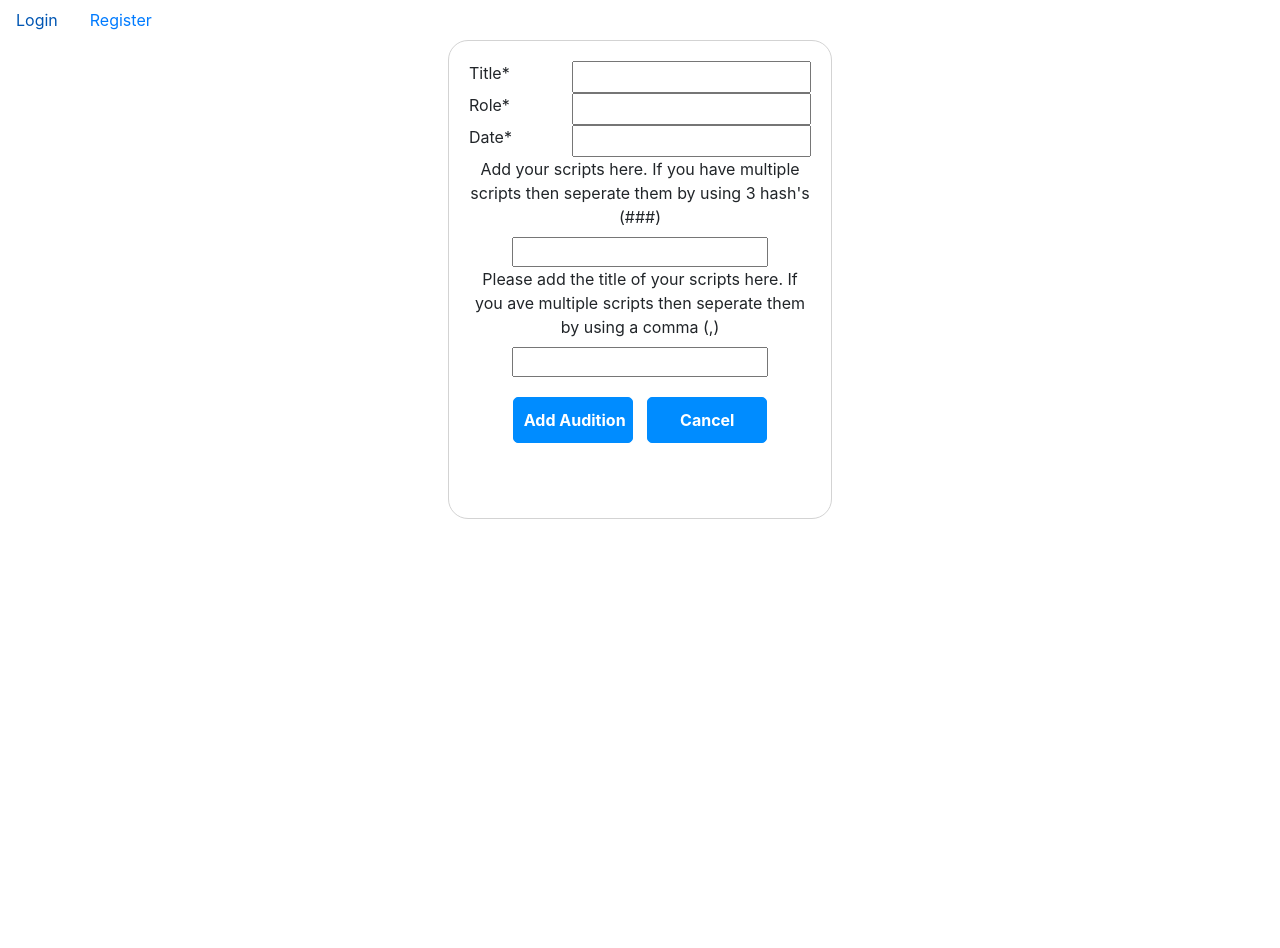
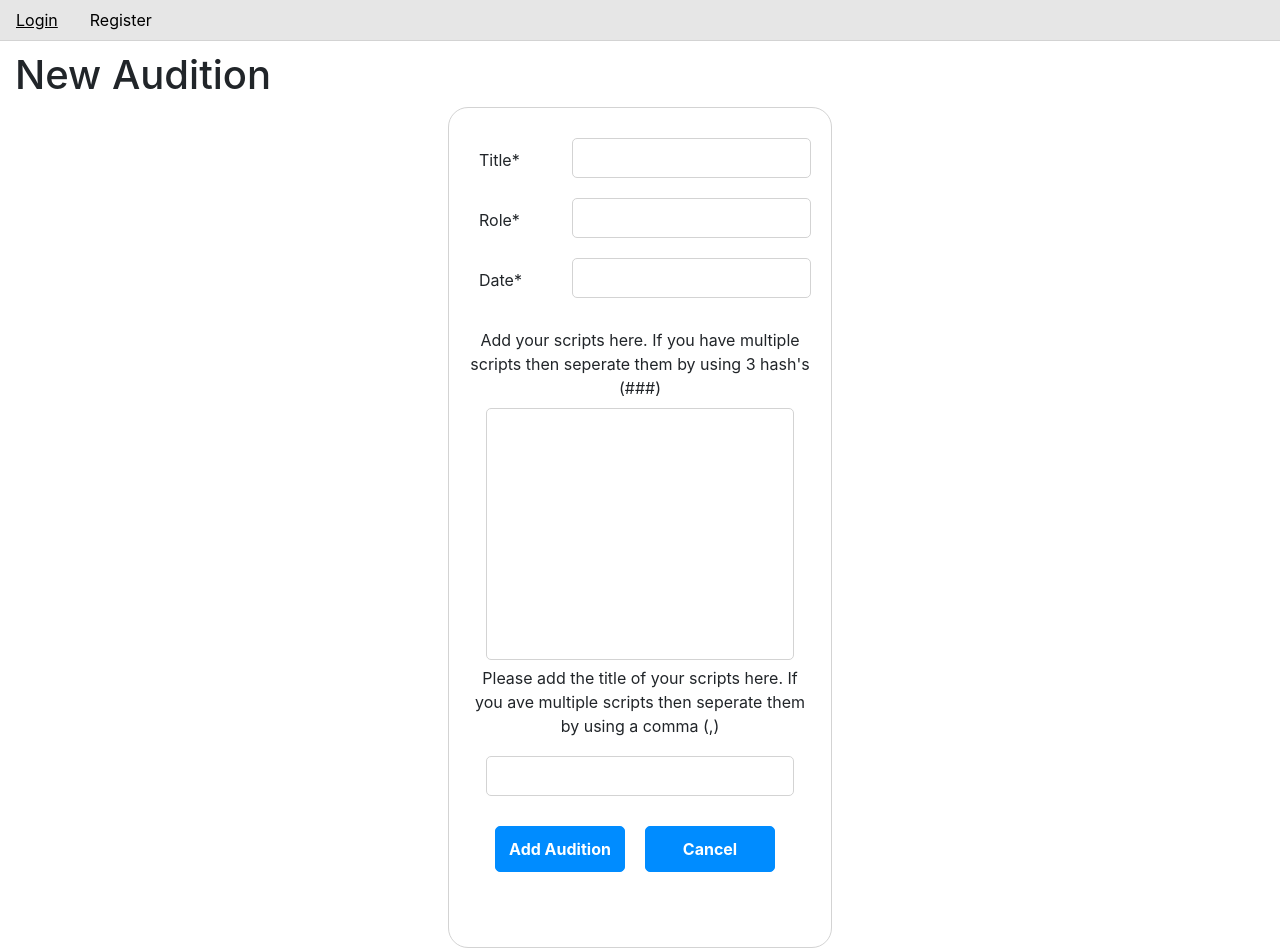
Before and after one commit to Joseph-Marchant/web50-final-project, a Django app: page /new_audition in a window 1280 px wide. Before the commit the page ends 519 px from the top, so only its background shows below. Run offline with Django 4.2, Linux system fonts and the light colour scheme; some libraries are stand-ins or nearby versions.

Commit message:
css and js

```diff
--- a/final/audition/static/audition/styles.css
+++ b/final/audition/static/audition/styles.css
@@ -1,3 +1,22 @@
+.page-title {
+    margin-top: 10px;
+    padding-left: 15px;
+}
+
+.nav-bar {
+    background-color: rgb(230, 230, 230);
+    border-bottom: 1px solid lightgray;
+}
+
+.nav-link {
+    color: black;
+}
+
+.nav-link:hover {
+    text-decoration: underline;
+    color: black;
+}
+
 .form-outer-container {
     width: 30%;
     margin-left: 35%;
@@ -28,22 +47,31 @@
 
 .form-field {
     margin-top: 10px;
+    margin-bottom: 10px;
     padding: 10px;
     border: 1px solid lightgray;
     border-radius: 5px;
     vertical-align: middle;
-    height: 20px;
+    height: 40px;
 }
 
-.form-field:hover {
+.form-field:hover, .form-field:focus {
+    outline: none;
     border: 1px solid rgb(0, 140, 255);
 }
 
 .form-label {
     margin-top: 10px;
+    margin-bottom: 10px;
     padding: 10px;
     vertical-align: middle;
-    height: 20px;
+    height: 40px;
+}
+
+.form-buttons-container {
+    display: grid;
+    grid-template-columns: 150px 150px;
+    justify-content: center;
 }
 
 .form-button {
@@ -55,7 +83,7 @@
     border: 1px solid rgb(0, 140, 255);
     border-radius: 5px;
     font-weight: bold;
-    width: 120px;
+    width: 130px;
 }
 
 .form-button:hover {
@@ -93,7 +121,7 @@
 
 .audition-date-block {
     display: grid;
-    grid-template-columns: auto 100px 100px 100px;
+    grid-template-columns: auto 100px 100px;
 }
 
 .audition-date {
@@ -115,3 +143,61 @@
     color: rgb(0, 140, 255);
     text-decoration: underline;
 }
+
+.script-form{
+    margin-top: 20px;
+}
+
+.script-fields {
+    width: 90%;
+}
+
+#script-input{
+    border: 1px solid lightgrey;
+    border-radius: 5px;
+    padding: 5px;
+    resize: none;
+    overflow-y: scroll;
+}
+
+#script-input:hover, #script-input:focus {
+    border: 1px solid rgb(0, 140, 255);
+    outline: none;
+}
+
+.all-scripts {
+    display: flex;
+    flex-direction: row;
+    flex-wrap: wrap;
+    align-items: center;
+}
+
+.script-display {
+    margin: 15px;
+    padding: 20px;
+    border: 1px solid lightgray;
+    border-radius: 20px;
+    width: 500px;
+}
+
+.single-title {
+    background-color: white;
+    color: black;
+    resize: none;
+    border: none;
+    width: 100%;
+    height: 65px;
+    font-size: 40px;
+    font-weight: bold;
+    padding: 0;
+}
+
+.single-script {
+    background-color: white;
+    color: black;
+    resize: none;
+    border: none;
+    height: 60vh;
+    width: 100%;
+    padding: 0;
+}
--- a/final/audition/templates/audition/new_audition.html
+++ b/final/audition/templates/audition/new_audition.html
@@ -3,6 +3,8 @@
 {% block title %}New Audition{% endblock %}
 
 {% block body %}
+
+    <h1 class="page-title">New Audition</h1>
 
     <!--Form for new auditions-->
     <div class="form-outer-container">
@@ -10,11 +12,11 @@
             <form class="new-audition-form" action="{% url 'new_audition' %}" method="post">
                 {% csrf_token %}
                 <div class="auditon-form form-fields">
-                    <label for="title">Title*</label>
+                    <label class="form-label" for="title">Title*</label>
                     {{ form.title }}
-                    <label for="role">Role*</label>
+                    <label class="form-label" for="role">Role*</label>
                     {{ form.role }}
-                    <label for="date">Date*</label>
+                    <label class="form-label" for="date">Date*</label>
                     {{ form.date }}
                 </div>
                 <div class="script-form">
@@ -25,7 +27,7 @@
                 </div>
                 <div class="form-buttons-container">
                     <input class="form-button" type="submit" value="Add Audition">
-                    <button class="form-button" id='cancel'>Cancel</button>
+                    <a href="{% url 'index' %}"><div class="form-button">Cancel</div></a>
                 </div>
             </form>
 
--- a/final/audition/urls.py
+++ b/final/audition/urls.py
@@ -7,5 +7,9 @@ urlpatterns = [
     path("login", views.login_view, name="login"),
     path("register", views.register, name="register"),
     path("logout", views.logout_view, name="logout"),
-    path("new_audition", views.new_audtion, name="new_audition")
+    path("new_audition", views.new_audtion, name="new_audition"),
+
+    # JS Routes
+    path("audition/<int:id>", views.view_auditon, name="audition"),
+    path("script/<int:id>", views.view_scripts, name="scripts")
 ]
--- a/final/audition/views.py
+++ b/final/audition/views.py
@@ -1,10 +1,11 @@
 from django import forms
 from django.contrib.auth import authenticate, login, logout
 from django.contrib.auth.decorators import login_required
-from django.http import HttpResponse, HttpResponseRedirect
+from django.http import HttpResponse, HttpResponseRedirect, JsonResponse
 from django.shortcuts import render
 from django.urls import reverse
 import os
+import json
 
 from .models import Audition, User, Script
 from .movie import complete, set_end, get_end, time_validate
@@ -104,11 +105,11 @@ def logout_view(request):
 
 # New audition form
 class NewAudition(forms.Form):
-    title = forms.CharField(label="Title*", widget=forms.TextInput(attrs={"class":"form_field"}))
-    role = forms.CharField(label="Role*", widget=forms.TextInput(attrs={"class":"form_field"}))
-    script = forms.CharField(label="Script", required=False)
-    scene = forms.CharField(label="Scene", required=False)
-    date = forms.CharField(label="Audition Date*", widget=forms.TextInput(attrs={"class":"form_field"}))
+    title = forms.CharField(label="Title*", widget=forms.TextInput(attrs={"class": "form-field"}))
+    role = forms.CharField(label="Role*", widget=forms.TextInput(attrs={"class": "form-field"}))
+    script = forms.CharField(label="Script", required=False, widget=forms.Textarea(attrs={"class": "script-fields", "id": "script-input"}))
+    scene = forms.CharField(label="Scene", required=False, widget=forms.TextInput(attrs={"class": "form-field script-fields"}))
+    date = forms.CharField(label="Audition Date*", widget=forms.TextInput(attrs={"class": "form-field"}))
 
 
 # New audition
@@ -130,13 +131,14 @@ def new_audtion(request):
             # Process the forms information
             user_id = request.user.id
             user = User.objects.get(pk=user_id)
-            audition = Audition.objects.create(title=form.cleaned_data["title"], role=form.cleaned_data["role"], user=user)
+            audition = Audition.objects.create(title=form.cleaned_data["title"], role=form.cleaned_data["role"], date=form.cleaned_data["date"], user=user)
             audition.save()
 
             # Seperate the scripts
             if form.cleaned_data["script"] is not None:
-                scripts = seperate_scripts(form.cleaned_data["script"])
-                scene_form = form.cleaned_data["scene"]
+                scripts_form = form.cleaned_data["script"] + '###'
+                scripts = seperate_scripts(scripts_form)
+                scene_form = form.cleaned_data["scene"] + ','
                 scenes = get_scenes(scene_form)
 
                 # Make a new script for every script
@@ -159,7 +161,7 @@ def seperate_scripts(script):
     stop_point = 0
     for i in range(len(script)):
         if script[i:i+3] == "###":
-            script_cut = script[stop_point:i-1]
+            script_cut = script[stop_point:i]
             scripts.append(script_cut)
             stop_point = i + 3
     return scripts
@@ -170,16 +172,23 @@ def get_scenes(scene_list):
     stop_point = 0
     for i in range(len(scene_list)):
         if scene_list[i] == ",":
-            scene_cut = scene_list[i][stop_point:i]
+            scene_cut = scene_list[stop_point:i]
             scenes.append(scene_cut)
             stop_point = i + 1
     return scenes
 
 
-# Edit audition
-def edit_auditon(request):
-    # Done through JS
-    return HttpResponseRedirect(reverse("index"))
+# View audition
+def view_auditon(request, id):
+    audition = Audition.objects.get(pk=id)
+    return JsonResponse(audition.serialize())
+
+
+# Get Scripts
+def view_scripts(request, id):
+    audition = Audition.objects.get(pk=id)
+    scripts = Script.objects.filter(audition=audition)
+    return JsonResponse([script.serialize() for script in scripts], safe=False)
 
 
 # Mark done
```
Also changed, not shown: final/audition/models.py (+15 -0 lines), final/audition/static/audition/index.js (+87 -1 lines), final/audition/templates/audition/index.html (+5 -4 lines), final/db.sqlite3.
